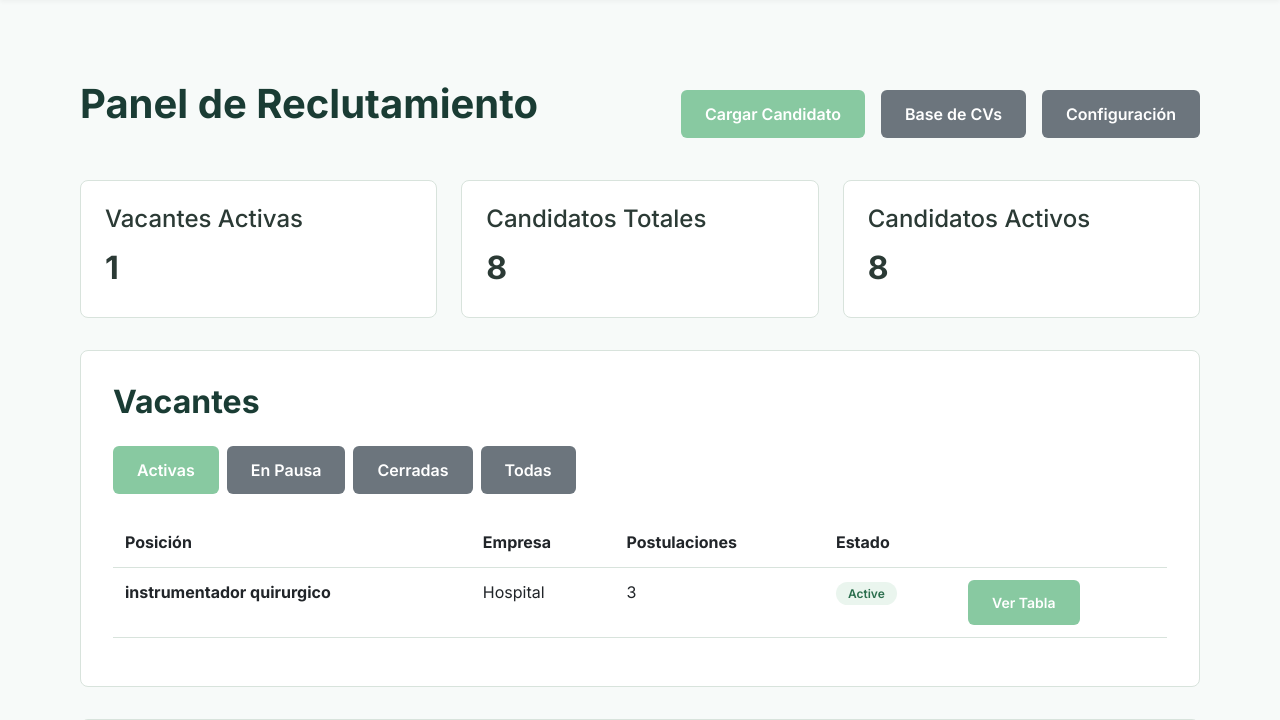
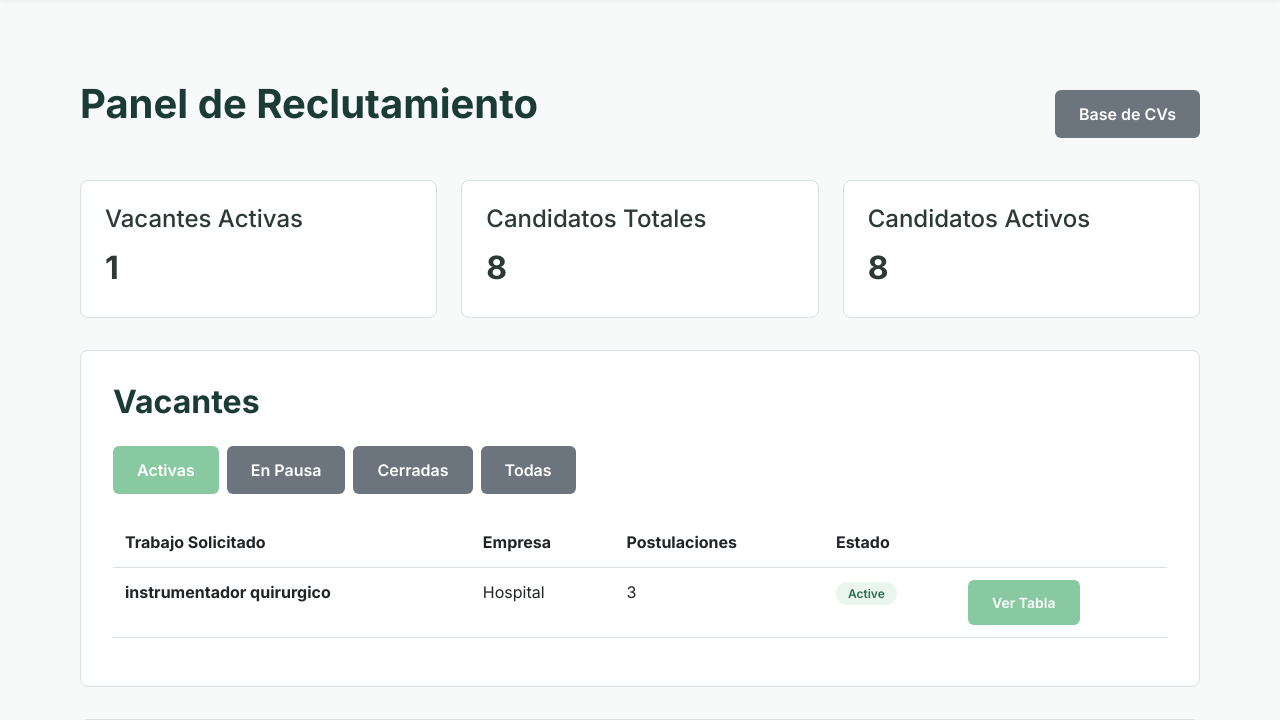
Before and after one commit to GerardodeMartini/RR-HH-, a Django app: page /staff/ in a window 1280 px wide. Shown: the part 280-1000 px from the top of the page. Run offline with Django 5.2, Linux system fonts and the light colour scheme; a user stored in the database is signed in; data comes from the database, SQL or seed files in the repository; parts of the project's set-up code (start-up, migrations or seed data) failed here and were passed over.

Commit message:
feat(staff): Clean up dashboard view
- Remove unnecessary buttons 'Cargar Candidato' and 'Configuración'.
- Rename 'Posición' to 'Trabajo Solicitado' for clarity.

```diff
--- a/hr_project/templates/dashboard/home.html
+++ b/hr_project/templates/dashboard/home.html
@@ -9,9 +9,7 @@
     <div style="display: flex; justify-content: space-between; align-items: center; margin-bottom: 2rem;">
         <h1>Panel de Reclutamiento</h1>
         <div style="display: flex; gap: 1rem;">
-            <a href="{% url 'add_candidate' %}" class="btn btn-primary">Cargar Candidato</a>
             <a href="{% url 'staff_candidate_list' %}" class="btn btn-secondary">Base de CVs</a>
-            <a href="{% url 'dashboard_settings' %}" class="btn btn-secondary">Configuración</a>
         </div>
     </div>
 
@@ -47,7 +45,7 @@
             <table class="table" style="width: 100%; border-collapse: collapse;">
                 <thead>
                     <tr>
-                        <th style="text-align: left; padding: 0.75rem; border-bottom: 1px solid var(--border-color);">Posición</th>
+                        <th style="text-align: left; padding: 0.75rem; border-bottom: 1px solid var(--border-color);">Trabajo Solicitado</th>
                         <th style="text-align: left; padding: 0.75rem; border-bottom: 1px solid var(--border-color);">Empresa</th>
                         <th style="text-align: left; padding: 0.75rem; border-bottom: 1px solid var(--border-color);">Postulaciones</th>
                         <th style="text-align: left; padding: 0.75rem; border-bottom: 1px solid var(--border-color);">Estado</th>
```
